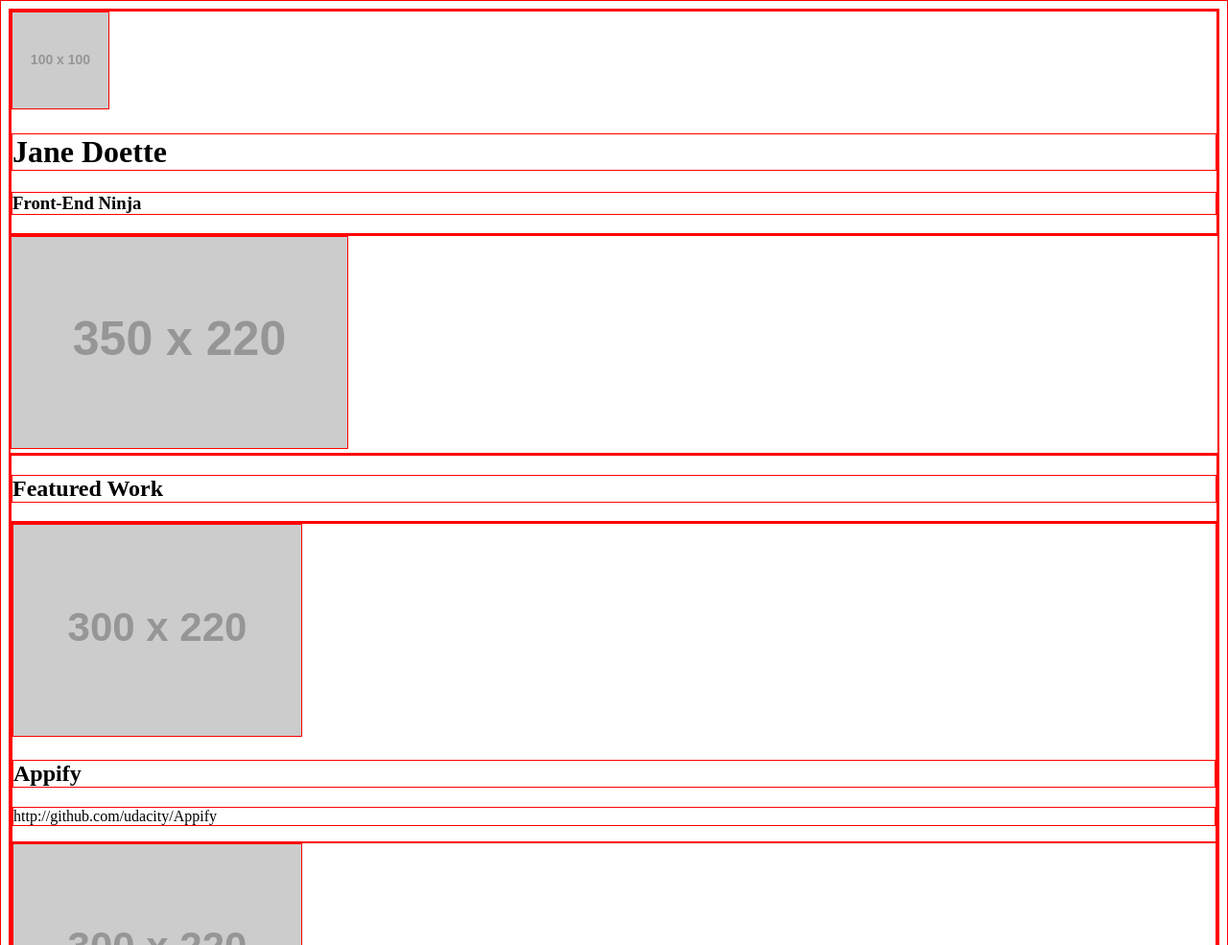
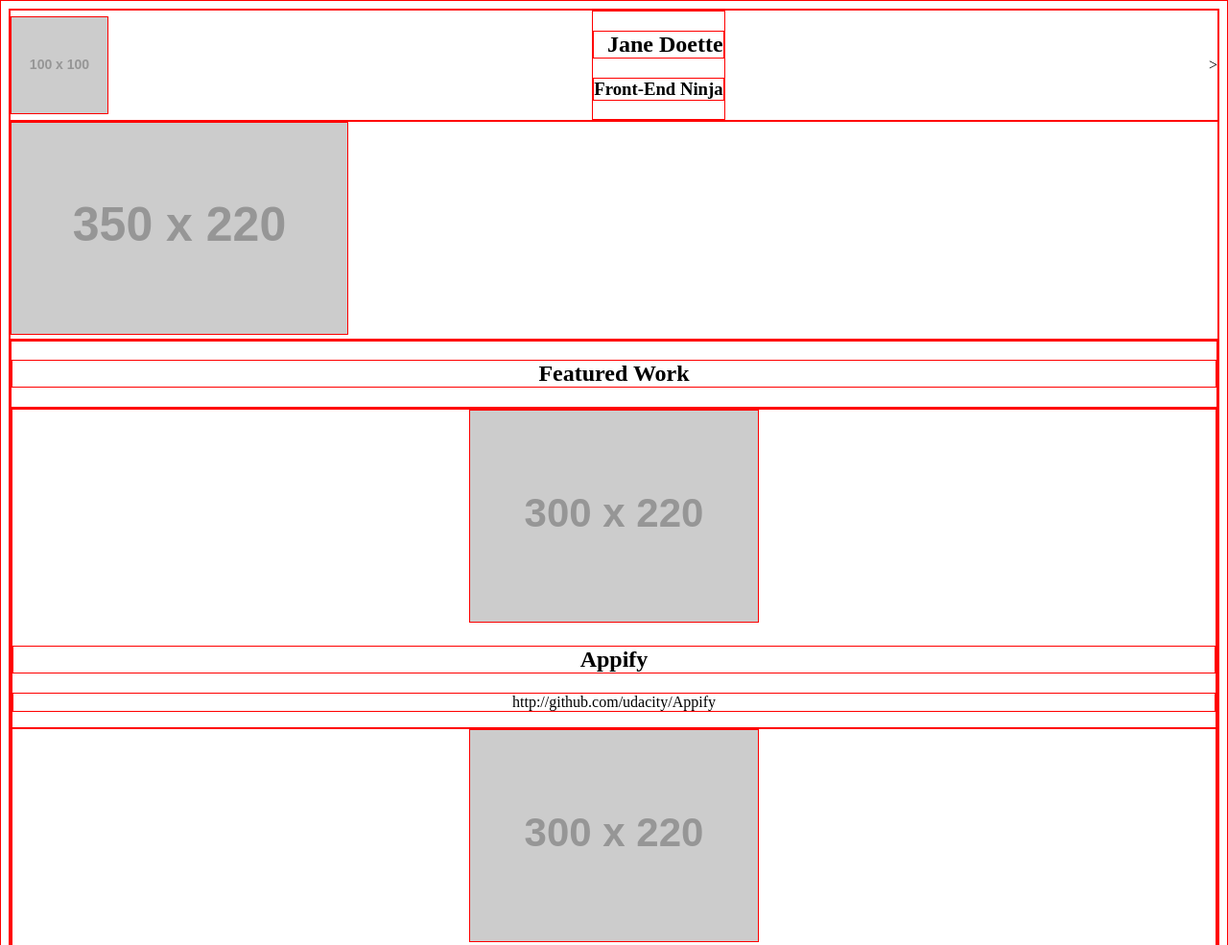
Before and after one commit to douglasmuraoka/udacity-portfolio, a plain HTML site: page index.html in a window 1280 px wide. Shown: the top 985 px of the page at 96% size. Drawn offline with Linux system fonts and the light colour scheme; placeholder pictures from the web are drawn by us.

Commit message:
Apply display flex on sections

```diff
--- a/css/styles.css
+++ b/css/styles.css
@@ -6,3 +6,14 @@
 img, embed, object, video {
 	max-width: 100%;
 }
+
+.header {
+	display: flex;
+	justify-content: space-between;
+	text-align: right;
+	align-items: center;
+}
+
+.work {
+	text-align: center;
+}
--- a/index.html
+++ b/index.html
@@ -7,23 +7,23 @@
 	<link rel="stylesheet" href="css/styles.css">
 </head>
 <body>
-	<header>
-		<div>
+	<header class="header">
 		<img src="http://via.placeholder.com/100x100" alt="Udacity Logo">
+		<section>
 			<h1>Jane Doette</h1>
 			<h3>Front-End Ninja</h3>
-		</div>
+		</section>>
 	</header>
 
 	<section>
 		<img src="http://via.placeholder.com/350x220"/>
 	</section>
 
-	<section>
+	<section class="work">
 		<header>
 			<h1>Featured Work</h1>
 		</header>
-		<div>
+		<section>
 			<article>
 				<img src="http://via.placeholder.com/300x220" alt="Appify Store" />
 				<h2>Appify</h2>
@@ -41,8 +41,7 @@
 				<h2>Bokeh</h2>
 				<p>http://github.com/udacity/Bokeh</p>
 			</article>
-		</div>
-
+		</section>>
 	</section>
 </body>
 </html>
```
